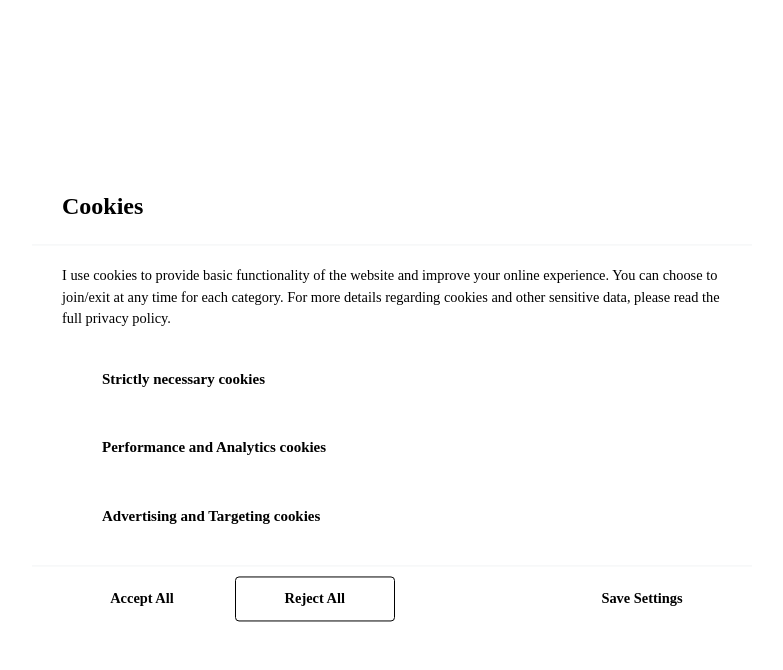
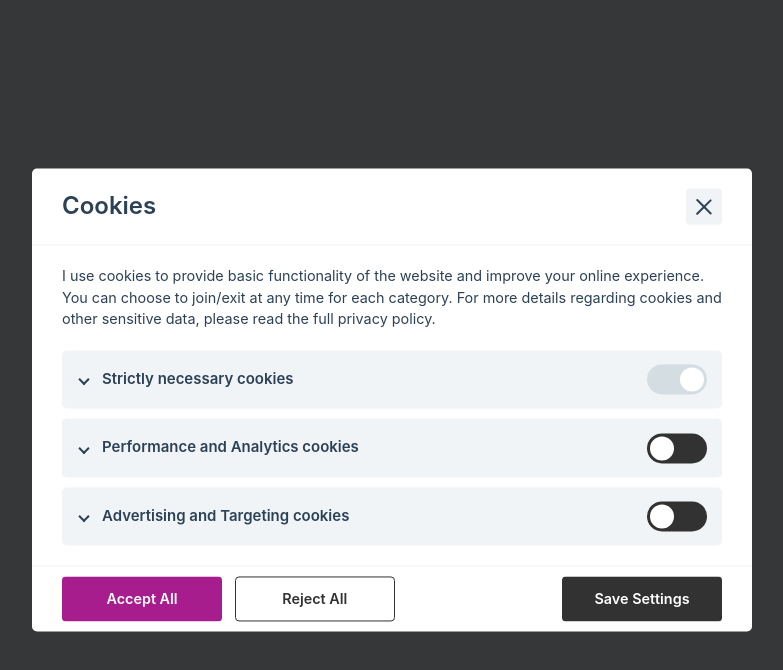
Before and after one commit to mertvural/cookie-consents, a Vue app: page / in a window 1280 px wide. Both pictures are taken after a click on the button "SETTINGS". Shown: the top 670 px of the page, without its empty margins (248-1031 px from the left). Built offline with nearby package versions, Linux system fonts and the light colour scheme.

Commit message:
button ile kaldigi yerden devam etmesi saglandi. bug fix

```diff
--- a/src/App.vue
+++ b/src/App.vue
@@ -1,29 +1,16 @@
 <template>
   <div class="cookieConsentWrapper">
-    <RightConsent
-      :visibleConsentModal="visibleConsentModal"
-      :visibleModal="visibleModal"
-      :cmd="cmd"
-      :openedModal="openedModal"
-      :acceptAll="acceptAll"
-    />
-    <OptionModal
-      :visibleModal="visibleModal"
-      :cmdset="cmdset"
-      :closeModal="closeModal"
-      :toggleBlock="toggleBlock"
-      :saveSettings="saveSettings"
-      :rejectAll="rejectAll"
-      :acceptAll="acceptAll"
-      :openedWrapper="openedWrapper"
-      :catAllChecked="catAllChecked"
-    />
+    <RightConsent :visibleConsentModal="visibleConsentModal" :visibleModal="visibleModal" :cmd="cmd"
+      :openedModal="openedModal" :acceptAll="acceptAll" />
+    <OptionModal :catItemChecked="catItemChecked" :cmdsetBlock="cmdsetBlock" :visibleModal="visibleModal"
+      :cmdset="cmdset" :closeModal="closeModal" :toggleBlock="toggleBlock" :saveSettings="saveSettings"
+      :rejectAll="rejectAll" :acceptAll="acceptAll" :openedWrapper="openedWrapper" :catAllChecked="catAllChecked" />
   </div>
 </template>
 
 <script>
 import Cookies from "js-cookie";
-import CookieConsent from "../src/assets/config";
+import CookieConsent from "./assets/config"
 import RightConsent from "./components/RightConsent.vue";
 import OptionModal from "./components/OptionModal.vue";
 export default {
@@ -41,6 +28,7 @@ export default {
       cmdsetBlock: null,
       toggleBlock: false,
       cookieName: null,
+      getLocalStorageDatas: [],
       cookieState: {
         acceptAll: 1,
         rejectAll: 2,
@@ -50,24 +38,34 @@ export default {
     };
   },
   created() {
-    if (!this.datas) {
+
+    var self = this;
+
+    //if props are present or not
+    if (!self.datas) {
       const datas = new CookieConsent();
-      this.cmd = datas.data.languages.tr.consent_modal;
-      this.cmdset = datas.data.languages.tr.settings_modal;
-      this.cookieName = datas.data.cookie_project_name;
-      this.cmdsetBlock = datas.data.languages.tr.settings_modal.blocks;
+      self.cmd = datas.data.languages.tr.consent_modal;
+      self.cmdset = datas.data.languages.tr.settings_modal;
+      self.cookieName = datas.data.cookie_project_name;
+      self.getLocalStorageDatas = JSON.parse(localStorage.getItem(self.cookieName))
+      self.getLocalStorageDatas ? self.cmdsetBlock = self.getLocalStorageDatas : self.cmdsetBlock = datas.data.languages.tr.settings_modal.blocks;
     } else {
-      this.cmd = this.datas.languages.tr.consent_modal;
-      this.cmdset = this.datas.languages.tr.settings_modal;
-      this.cookieName = this.datas.cookie_project_name;
-      this.cmdsetBlock = this.datas.languages.tr.settings_modal.blocks;
+      self.cmd = self.datas.languages.tr.consent_modal;
+      self.cmdset = self.datas.languages.tr.settings_modal;
+      self.cookieName = self.datas.cookie_project_name;
+      self.cmdsetBlock = self.datas.languages.tr.settings_modal.blocks;
     }
 
-    !localStorage.getItem(this.cookieName)
-      ? (this.visibleConsentModal = true)
-      : this.cookieStateChange(this.cookieState.setAgain);
+    //If there is no localstorage, show popup, if there is, read its values
+    !self.getLocalStorageDatas ? this.visibleConsentModal = true : this.cookieStateChange(this.cookieState.setAgain);
+
   },
-
+  mounted() {
+    let self = this;
+    const openedCookieBttn = document.querySelector(".openedCookieBttn");
+    if (!openedCookieBttn) return
+    openedCookieBttn.addEventListener("click", () => self.openedModal());
+  },
   methods: {
     /*
      * @param {Number} index - index of the number
@@ -79,7 +77,6 @@ export default {
       }
       this.toggleBlock = ths;
     },
-
     /*
      * @param {String, Boolean} val = category cookie, enabled = active passive checkbox
      */
@@ -89,29 +86,43 @@ export default {
         ? filterVal.cookies.map((x) => (x.enabled = true))
         : filterVal.cookies.map((x) => (x.enabled = false));
     },
-
+    /*
+     * @param {String} val = item cookie
+     */
+    catItemChecked(val) {
+      let [filterVal] = this.cmdsetBlock.filter((x) => x.value === val);
+      filterVal.enabled = filterVal.cookies.some(x => x.enabled === true)
+    },
+    /*
+     * makes it all approved
+     */
     acceptAll() {
       this.cmdsetBlock.forEach((element) => {
         if (element.readonly) return;
+        element.enabled = true;
         element.cookies.map((x) => (x.enabled = true));
       });
       this.storageAdd(this.cmdsetBlock);
     },
-
+    /*
+     * makes them all unapproved
+     */
     rejectAll() {
       this.cmdsetBlock.forEach((element) => {
         if (element.readonly) return;
+        element.enabled = false;
         element.cookies.map((x) => (x.enabled = false));
       });
       this.storageAdd(this.cmdsetBlock);
       this.cookieStateChange(this.cookieState.rejectAll);
     },
-
+    /*
+     * saves selections
+     */
     saveSettings() {
       this.storageAdd(this.cmdsetBlock);
       this.cookieStateChange(this.cookieState.saveSettings);
     },
-
     /*
      * @param {String} cmdset = selected situations
      */
@@ -119,7 +130,6 @@ export default {
       localStorage.setItem(this.cookieName, JSON.stringify(cmdset));
       this.closeModal();
     },
-
     /*
      * @param {Number} state = events that will happen
      */
@@ -163,11 +173,15 @@ export default {
           break;
       }
     },
-
+    /*
+     * opens modal
+     */
     openedModal() {
       this.visibleModal = true;
     },
-
+    /*
+     * closes the modal
+     */
     closeModal() {
       this.visibleModal = false;
       this.visibleConsentModal = false;
--- a/src/components/OptionModal.vue
+++ b/src/components/OptionModal.vue
@@ -1,71 +1,40 @@
 <template>
-  <div class="cookieConsentModalWrapper"
-      :class="visibleModal ? 'opened' : ''"
-    >
+  <div class="cookieConsentModalWrapper" :class="visibleModal ? 'opened' : ''">
     <div class="modal-wrapper">
       <div class="settings_modal">
         <header class="settings_modal__header">
           {{ cmdset.title }}
-            <button
-              type="button"
-              class="settings_modal__close"
-              @click="closeModal()"
-            ></button>
+          <button type="button" class="settings_modal__close" @click="closeModal()"></button>
         </header>
         <main class="settings_modal__main">
           {{ cmdset.description }}
 
           <ul class="accordion-block">
-              <li v-for="(item, index) in cmdset.blocks" :key="index">
+            <li v-for="(item, index) in cmdsetBlock" :key="index">
               <div class="accordion-block__title">
-                  <span
-                    :class="toggleBlock === index ? 'active' : ''"
-                    class="accordion-block__title-btn"
-                    @click="openedWrapper(index)"
-                  >
+                <span :class="toggleBlock === index ? 'active' : ''" class="accordion-block__title-btn"
+                  @click="openedWrapper(index)">
                   {{ item.title }}
                 </span>
 
                 <div class="input_wrapper">
-                    <input
-                      type="checkbox"
-                      class="switch"
-                      :value="item.value"
-                      v-model="item.enabled"
-                      @change="catAllChecked(item.value, item.enabled)"
-                      :checked="item.cookies.some((x) => x.enabled === true)"
-                      :disabled="item.readonly"
-                    />
+                  <input type="checkbox" class="switch" :value="item.value" v-model="item.enabled"
+                    @change="catAllChecked(item.value, item.enabled)" :disabled="item.readonly" />
                 </div>
               </div>
 
-                <div
-                  class="accordion-block__wrapper"
-                  v-show="toggleBlock === index"
-                >
+              <div class="accordion-block__wrapper" v-show="toggleBlock === index">
                 <p>
                   {{ item.description }}
                 </p>
 
-                  <div
-                    class="cookie"
-                    v-for="(item, index) in item.cookies"
-                    :key="index"
-                  >
-                    <span
-                      class="cookie__name"
-                      :class="item.enabled ? 'active' : ''"
-                    >
-                      {{ item.name }}
+                <div class="cookie" v-for="(item2, index) in item.cookies" :key="index">
+                  <span class="cookie__name" :class="item2.enabled ? 'active' : ''">
+                    {{ item2.name }}
                   </span>
                   <div class="input_wrapper sm">
-                      <input
-                        type="checkbox"
-                        class="switch"
-                        :value="item.name"
-                        :disabled="item.readonly"
-                        v-model="item.enabled"
-                      />
+                    <input type="checkbox" class="switch" :value="item2.name" :disabled="item2.readonly"
+                      v-model="item2.enabled" @change="catItemChecked(item.value)" />
                   </div>
                 </div>
               </div>
@@ -74,26 +43,14 @@
         </main>
         <footer class="settings_modal__footer">
           <div class="settings_modal__footer-buttons">
-              <button
-                type="button"
-                class="btn btn--secondary"
-                @click="acceptAll()"
-              >
-                {{cmdset.accept_all_btn}}
+            <button type="button" class="btn btn--secondary" @click="acceptAll()">
+              {{ cmdset.accept_all_btn }}
             </button>
-              <button
-                type="button"
-                class="btn btn--primary"
-                @click="rejectAll()"
-              >
-                {{cmdset.reject_all_btn}}
+            <button type="button" class="btn btn--primary" @click="rejectAll()">
+              {{ cmdset.reject_all_btn }}
             </button>
-              <button
-                type="button"
-                class="btn btn--secondary btn--last"
-                @click="saveSettings()"
-              >
-               {{cmdset.save_settings_btn}}
+            <button type="button" class="btn btn--secondary btn--last" @click="saveSettings()">
+              {{ cmdset.save_settings_btn }}
             </button>
           </div>
         </footer>
@@ -105,7 +62,7 @@
 
 <script>
 export default {
-    props : ["visibleModal","cmdset","closeModal","toggleBlock","saveSettings","rejectAll","acceptAll","openedWrapper","catAllChecked"]
+  props: ["visibleModal", "cmdset", "closeModal", "toggleBlock", "saveSettings", "rejectAll", "acceptAll", "openedWrapper", "catAllChecked", "cmdsetBlock", "catItemChecked"]
 }
 </script>
 
--- a/src/main.js
+++ b/src/main.js
@@ -1,6 +1,6 @@
 import { createApp } from 'vue'
 import App from './App.vue'
-//import "./assets/config.css"
+import "./assets/config.css"
 import "./assets/main.scss"
 createApp(App).mount('#app_cookieconsent')
 
--- a/vite.config.js
+++ b/vite.config.js
@@ -1,37 +1,37 @@
-const path = require('path')
-const { defineConfig } = require('vite')
+// const path = require('path')
+// const { defineConfig } = require('vite')
+// import vue from '@vitejs/plugin-vue'
+
+// module.exports = defineConfig({
+//   plugins: [vue()],
+//   build: {
+//     lib: {
+//       entry: path.resolve(__dirname, 'src/main.js'),
+//       name: 'MyLib',
+//       fileName: (format) => `cookieConsent_mv.${format}.js`
+//     },
+//     rollupOptions: {
+//       external: ['vue'],
+//       output: {
+//         globals: {
+//           vue: 'Vue'
+//         }
+//       }
+//     }
+//   }
+// })
+
+//cdn
+
+import { fileURLToPath, URL } from 'url'
+import { defineConfig } from 'vite'
 import vue from '@vitejs/plugin-vue'
-
-module.exports = defineConfig({
+// https://vitejs.dev/config/
+export default defineConfig({
   plugins: [vue()],
-  build: {
-    lib: {
-      entry: path.resolve(__dirname, 'src/main.js'),
-      name: 'MyLib',
-      fileName: (format) => `cookieConsent_mv.${format}.js`
-    },
-    rollupOptions: {
-      external: ['vue'],
-      output: {
-        globals: {
-          vue: 'Vue'
-        }
-      }
+  resolve: {
+    alias: {
+      '@': fileURLToPath(new URL('./src', import.meta.url))
     }
   }
 })
-
-//cdn
-
-// import { fileURLToPath, URL } from 'url'
-// import { defineConfig } from 'vite'
-// import vue from '@vitejs/plugin-vue'
-// // https://vitejs.dev/config/
-// export default defineConfig({
-//   plugins: [vue()],
-//   resolve: {
-//     alias: {
-//       '@': fileURLToPath(new URL('./src', import.meta.url))
-//     }
-//   }
-// })
```
Also changed, not shown: 5 other files (tests, documents, lock files or other folders). Lines whose indentation alone changed are shown as unchanged.
